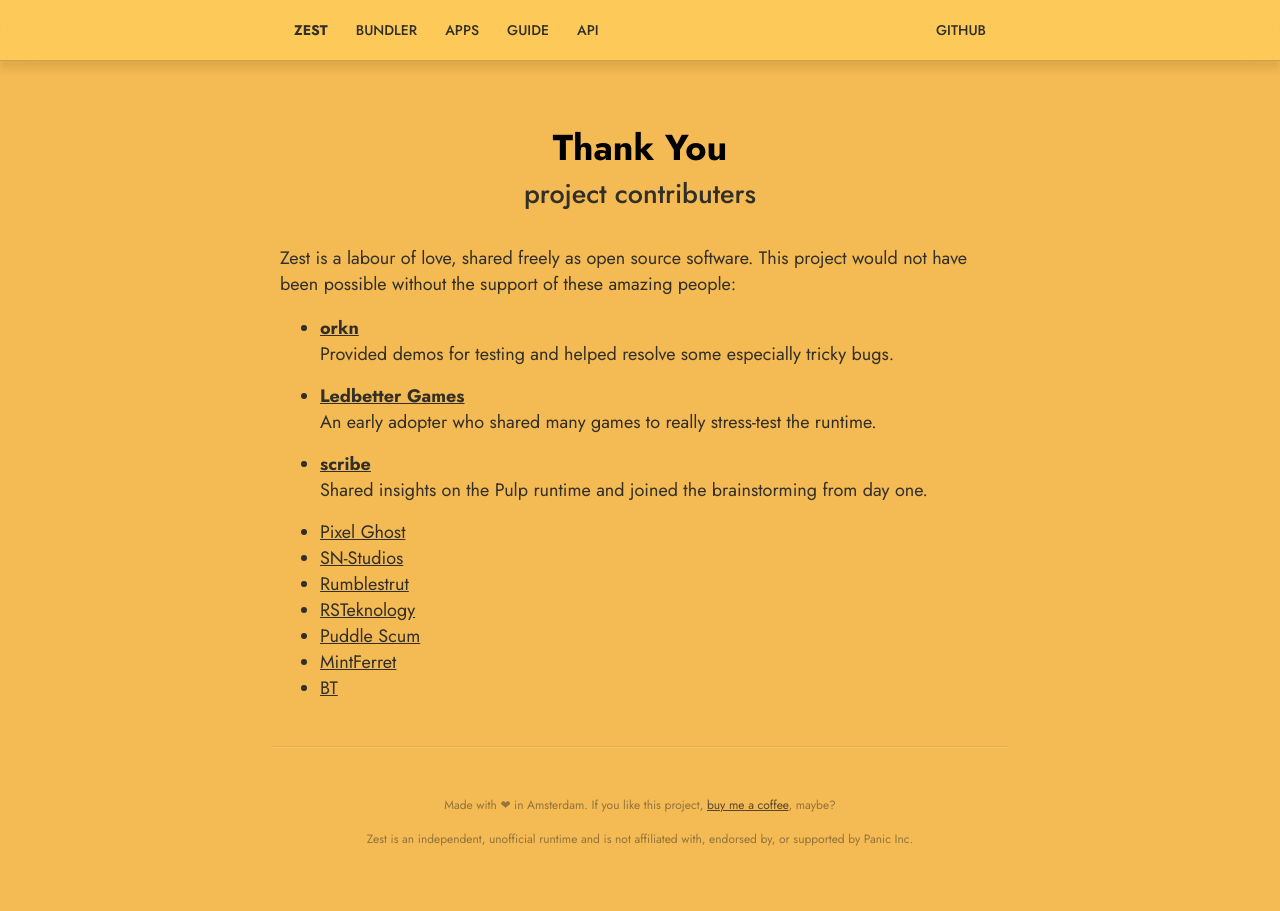
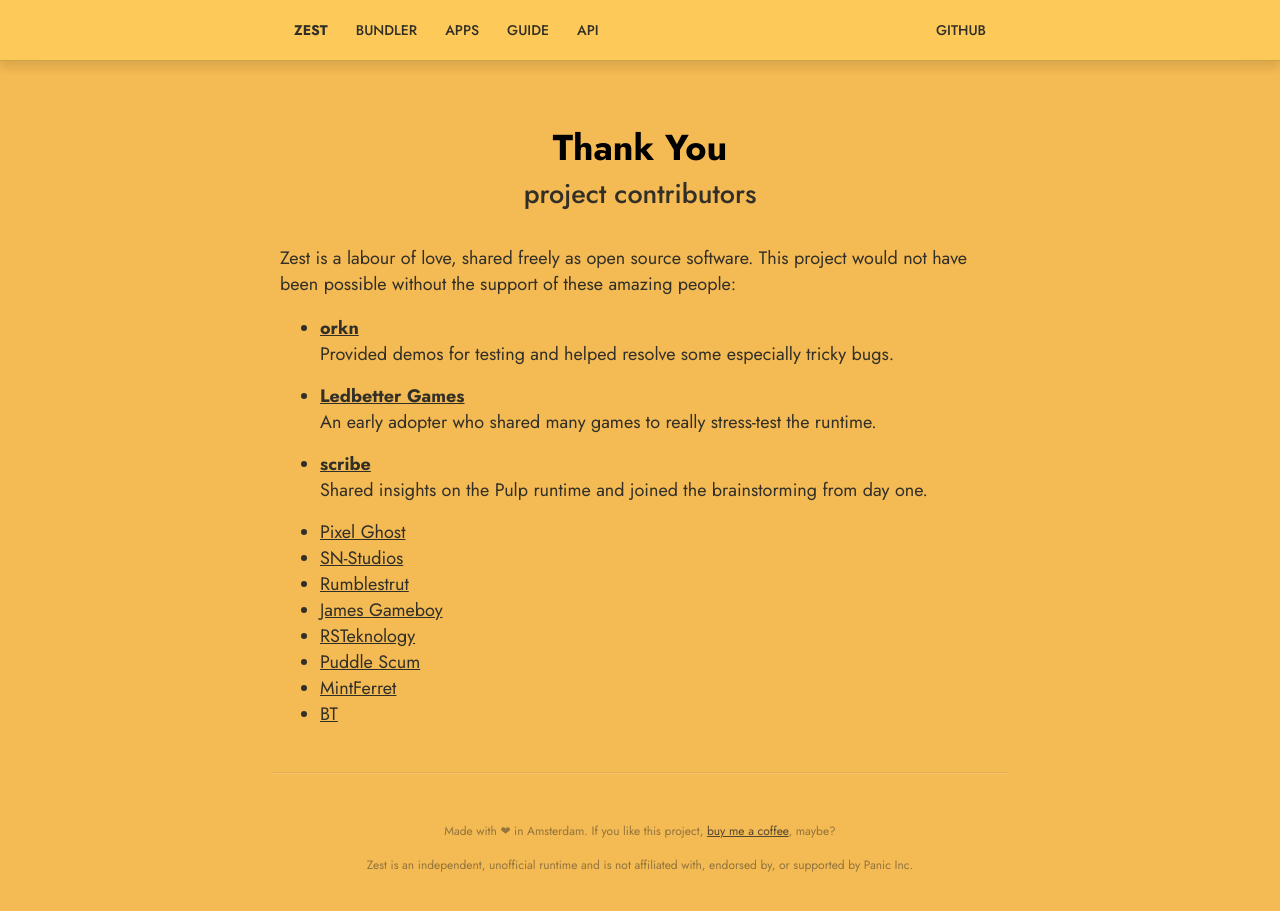
Before and after one commit to tkers/zest, a Jekyll site: the page built from thanks.md, in a window 1280 px wide and 922 px high. Shown: the top 911 px of the window. Built offline with Jekyll 4.4.1, drawn with Linux system fonts in a browser that asks for light colours; our own code applies the rules of GitHub Pages for plain Markdown files.

Commit message:
Update contributors

```diff
--- a/thanks.md
+++ b/thanks.md
@@ -1,6 +1,6 @@
 # Thank You
 
-## project contributers
+## project contributors
 
 Zest is a labour of love, shared freely as open source software. This project would not have been possible without the support of these amazing people:
 
@@ -16,6 +16,7 @@
 - [Pixel Ghost](https://pixelghost.uk)
 - [SN-Studios](https://sn-studios.itch.io)
 - [Rumblestrut](https://rumblestrut.itch.io)
+- [James Gameboy](https://jamesgameboy.bandcamp.com)
 - [RSTeknology](https://robertsteeber.itch.io)
 - [Puddle Scum](https://puddle-scum.itch.io)
 - [MintFerret](https://mintferret.itch.io)
```
